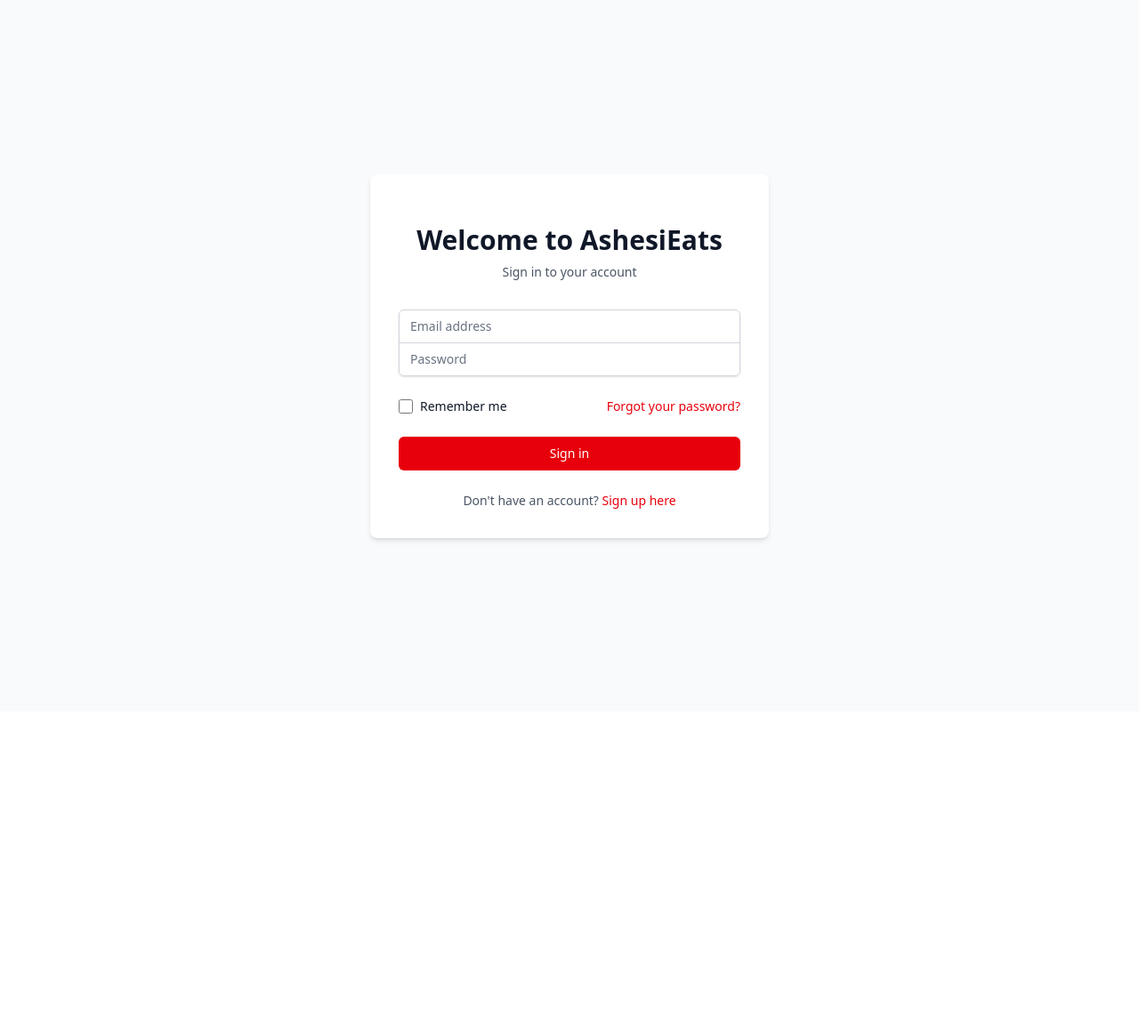
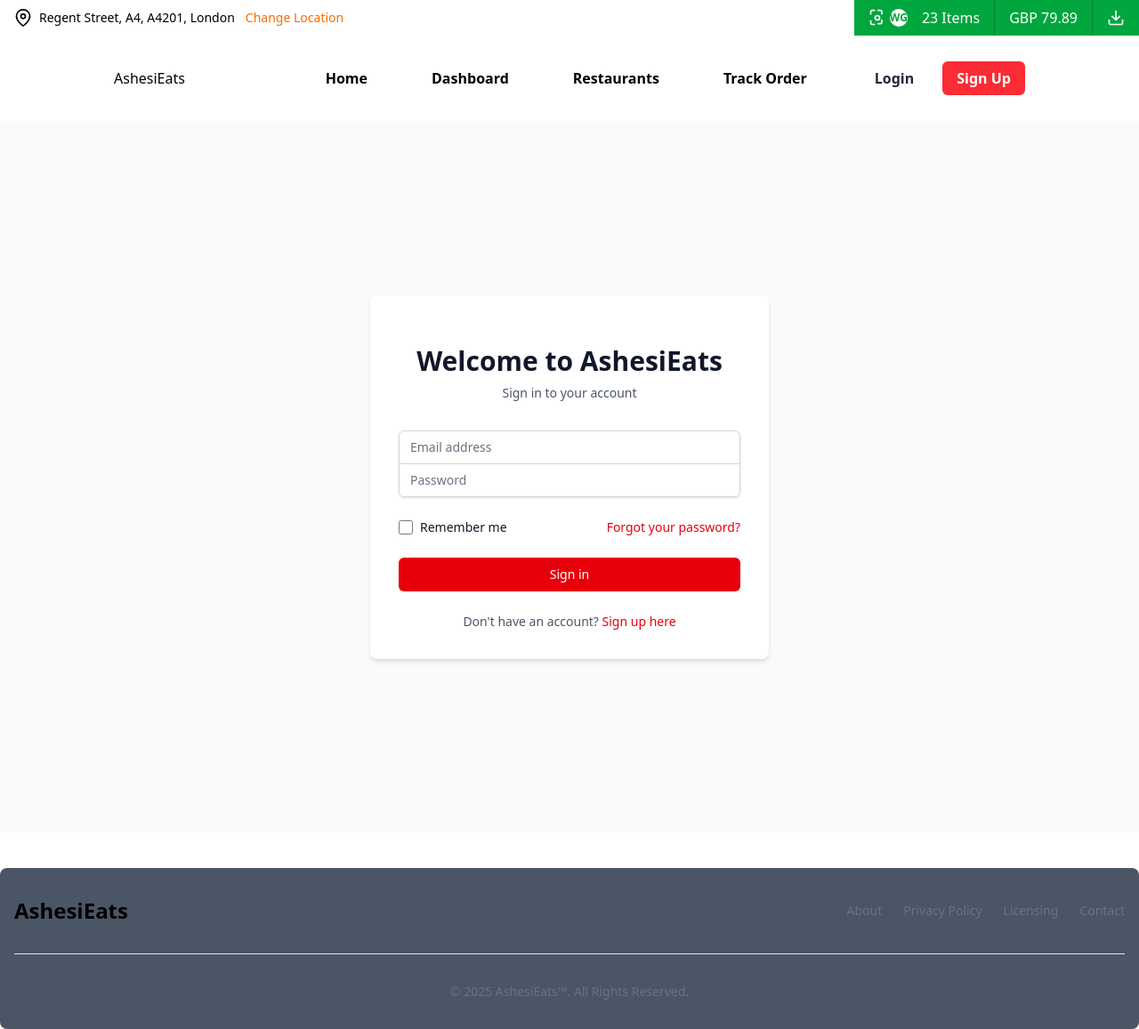
Before and after one commit to Kirk-kud/swe_cafe, a React (Vite) app: page /Login in a window 1280 px wide. Shown: the whole page at 89% size. Before the commit the page ends 800 px from the top, so only its background shows below. Built offline with nearby package versions, Linux system fonts and the light colour scheme.

Commit message:
Fixed an issue with the navigation

```diff
--- a/package.json
+++ b/package.json
@@ -10,6 +10,7 @@
     "preview": "vite preview"
   },
   "dependencies": {
+    "lucide-react": "^0.503.0",
     "react": "^19.0.0",
     "react-dom": "^19.0.0",
     "react-router-dom": "^7.5.0"
--- a/src/App.jsx
+++ b/src/App.jsx
@@ -1,65 +1,50 @@
 import React from "react";
-import { BrowserRouter as Router, Route, Routes } from "react-router-dom";
-
-// Pages
 import HomePage from "./pages/Home.jsx";
+import Navbar from "./components/Navbar.jsx";
+import Heading from "./components/heading.jsx";
+import Footer from "./components/Footer.jsx";
+import RestaurantProfiles from "./pages/RestaurantProfiles.jsx";
 import Login from "./pages/Login.jsx";
 import Signup from "./pages/Signup.jsx";
-import RestaurantProfiles from "./pages/RestaurantProfiles.jsx";
-
-// Components
-import Navbar from "./components/Navbar.jsx";
-import Heading from "./components/Heading.jsx";
-import Footer from "./components/Footer.jsx";
-
-// Admin
-// import AdminLayout from "./pages/admin/layout/AdminLayout.jsx";
-// import Dashboard from "./pages/admin/Dashboard.jsx";
+import AshesiEatsDashboard from "./pages/admin/AshesiEatsDashboard.jsx"
+import { BrowserRouter as Router, Route, Routes } from "react-router-dom";
 
 function App() {
   return (
     <Router>
       <div>
-        {/* Header for all non-auth pages */}
-        <Routes>
-          <Route path="/login" element={null} />
-          <Route path="/signup" element={null} />
-          <Route path="/admin/*" element={null} />
-          <Route path="*" element={
-            <header>
-              <Heading />
-              <Navbar />
-            </header>
-          } />
-        </Routes>
-
-        {/* Main content */}
-        <main className="min-h-screen">
+        <header>
+          <Heading />
+          <Navbar />
+        </header>
+        <main>
           <Routes>
-            {/* Home and public routes */}
-            <Route path="/" element={<HomePage />} />
-            <Route path="/restaurants" element={<RestaurantProfiles />} />
-            <Route path="/RestaurantProfiles" element={<RestaurantProfiles />} />
-
-            {/* Auth routes */}
-            <Route path="/login" element={<Login />} />
-            <Route path="/signup" element={<Signup />} />
-
-            {/* Admin routes */}
-            {/* <Route path="/admin" element={<AdminLayout />}> */}
-              {/* <Route index element={<Dashboard />} /> */}
-              {/* Add other admin routes here */}
-            {/* </Route> */}
+            <Route exact path="/" element={<HomePage />}></Route>
+            <Route
+              exact
+              path="/RestaurantProfiles"
+              element={<RestaurantProfiles />}
+            ></Route>
+            <Route
+              exact
+              path="/Login"
+              element={<Login />}
+            ></Route>
+            <Route
+              exact
+              path="/Signup"
+              element={<Signup />}
+            ></Route>
+            <Route
+              exact
+              path="/AshesiEatsDashboard"
+              element={<AshesiEatsDashboard />}
+            ></Route>
           </Routes>
         </main>
-
-        {/* Footer for all non-auth pages */}
-        <Routes>
-          <Route path="/login" element={null} />
-          <Route path="/signup" element={null} />
-          {/* <Route path="/admin/*" element={null} /> */}
-          <Route path="*" element={<Footer />} />
-        </Routes>
+        <footer>
+          <Footer />
+        </footer>
       </div>
     </Router>
   );
--- a/src/components/Navbar.jsx
+++ b/src/components/Navbar.jsx
@@ -16,7 +16,7 @@ const Navbar = () => {
             <Link to="/">Home</Link>
           </li>
           <li className="p-3 hover:text-red-400 rounded-md transition-all cursor-pointer">
-            Browse Menu
+            <Link to="/AshesiEatsDashboard">Dashboard</Link>
           </li>
           <li className="p-3 hover:text-red-400 rounded-md transition-all cursor-pointer">
             <Link to="/RestaurantProfiles">Restaurants</Link>
--- a/src/pages/Login.jsx
+++ b/src/pages/Login.jsx
@@ -106,12 +106,12 @@ const Login = () => {
           </div>
 
           <div>
-            <button
+            <Link to="/"><button
               type="submit"
               className="group relative w-full flex justify-center py-2 px-4 border border-transparent text-sm font-medium rounded-md text-white bg-red-600 hover:bg-red-700 focus:outline-none focus:ring-2 focus:ring-offset-2 focus:ring-red-500"
             >
               Sign in
-            </button>
+            </button></Link>
           </div>
 
           <div className="text-center">
--- a/src/pages/admin/AshesiEatsDashboard.jsx
+++ b/src/pages/admin/AshesiEatsDashboard.jsx
@@ -1,7 +1,7 @@
-import { ChevronLeft, ChevronRight, Clipboard, DollarSign, Search, Truck, User, Users } from 'lucide-react';
+import { ChevronLeft, ChevronRight, Clipboard, DollarSign, Search, Truck, User, Users } from "lucide-react";
 import { useState } from 'react';
 
-export default function AshesiEatsDashboard() {
+const AshesiEatsDashboard = () => {
   const [activeTab, setActiveTab] = useState('Dashboard');
 
   // Sample data for the charts
@@ -344,3 +344,5 @@ export default function AshesiEatsDashboard() {
     </div>
   );
 }
+
+export default AshesiEatsDashboard;
```
Also changed, not shown: 1 other file (tests, documents, lock files or other folders).
